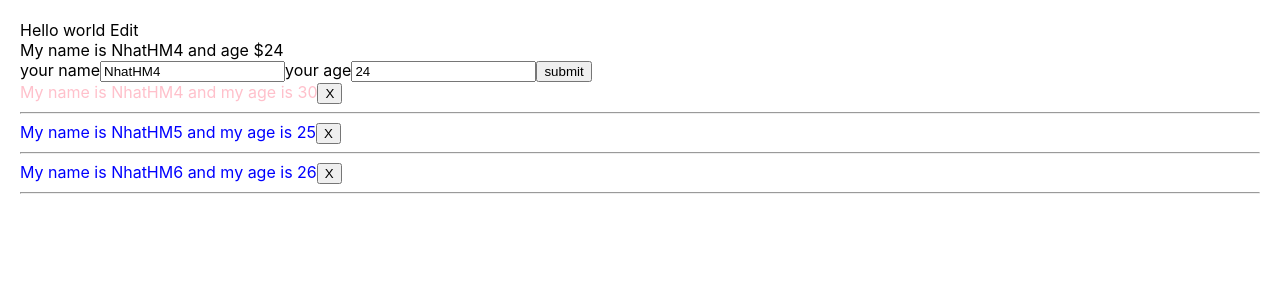
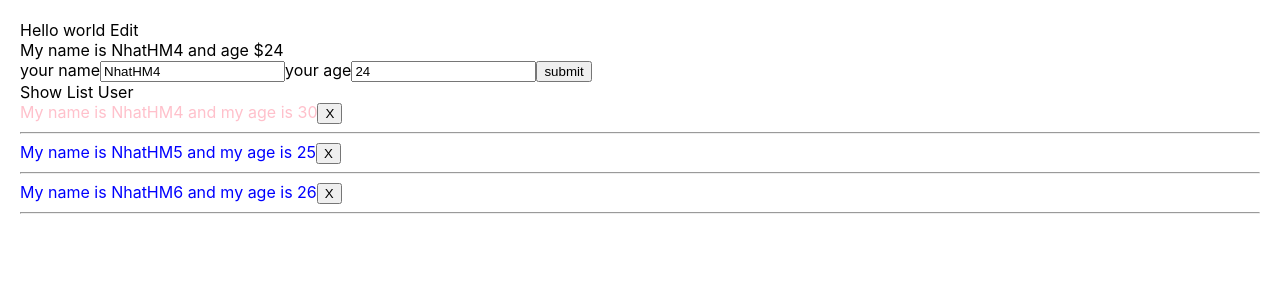
Before and after one commit to NhatHM4/reactjsBai1, a React (Create React App) app: page / in a window 1280 px wide. Shown: the top 300 px of the page. Built offline with nearby package versions, Linux system fonts and the light colour scheme.

Commit message:
convert class to function component

```diff
--- a/src/components/AddUserInfo.js
+++ b/src/components/AddUserInfo.js
@@ -1,55 +1,49 @@
 import React from "react";
-
-class AddUserInfor extends React.Component{
-
-    state = {
-        name: "NhatHM4",
-        address: "DB",
-        age: 24,
-      };
+import { useState } from 'react';
 
 
+const AddUserInfor = (props)=>{
 
-      handleOnChangeInput = (event)=>{
+  const [name , setName] = useState("NhatHM4")
+  const [age , setAge] = useState("24")
+
+
+  const handleOnChangeInput = (event)=>{
     let name =event.target.value
-                    this.setState({
-                      name : name
-                    })
+    setName(name)
   }
 
-      handleOnChangeAge = (event)=>{
-        this.setState({
-          age : event.target.value
-        })
+  const handleOnChangeAge = (event)=>{
+    setAge(event.target.value)
   }
 
 
-      handleOnSubmit = (event)=>{
+  const handleOnSubmit = (event)=>{
     event.preventDefault()
-        this.props.addNewUserInfor(
+    props.addNewUserInfor(
       {
         id: Math.floor((Math.random()*100) + 1),
-            name : this.state.name,
-            age : this.state.age,
+        name : name,
+        age : age,
         flag :true
       }
     );
   }
 
-    render(){
+
     return (
         <div>
-            My name is {this.state.name} and age ${this.state.age}
-            <form onSubmit={ (event) => this.handleOnSubmit(event)}>
+        My name is {name} and age ${age}
+        <form onSubmit={ (event) => handleOnSubmit(event)}>
           <label>your name</label>
-              <input value={this.state.name} id="name" type = "text" onChange={(event)=>{this.handleOnChangeInput(event)}}/>
+          <input value={name} id="name" type = "text" onChange={(event)=>{handleOnChangeInput(event)}}/>
           <label>your age</label>
-              <input value={this.state.age} id="name" type = "text" onChange={(event)=>{this.handleOnChangeAge(event)}}/>
+          <input value={age} id="name" type = "text" onChange={(event)=>{handleOnChangeAge(event)}}/>
           <button >submit</button>
         </form>
         </div>
     )
-    }
+
 }
 
 export default AddUserInfor
--- a/src/components/DisplayInfo.js
+++ b/src/components/DisplayInfo.js
@@ -1,60 +1,30 @@
 import React from "react";
+import { useState } from 'react';
 import "./DisplayInfor.scss";
-import logo from "./../logo.svg";
-
-// class DisplayInfo extends React.Component{
-
-//     handleDeleteUser = (userObject) =>{
-//         this.props.deleteUser(userObject)
-//     }
-
-//     render(){
-//        // destructuring array
-//        const listUserNone = this.props.listUsers;
-//         return(
-//             <div className="display-infro-container">
-
-//                 {
-//                 true && <div>
-//                     {
-//                     listUserNone.map((user)=> {
-//                         console.log(user)
-//                         return (
-//                                 <div key = {user.id}>
-//                                         <button onClick={()=>this.handleShowUserElement()}></button>
-//                                         {
-//                                             <div className={`${user.age>26?"red":"green"}`} >
-//                                                 <div>
-//                                                     My name is {user.name} and my age is {user.age}
-//                                                     <button onClick={() => this.handleDeleteUser(user)}>X</button>
-//                                                 </div>
-//                                                 <hr/>
-//                                             </div>
-//                                         }
-//                                 </div>
-//                                 )
-//                         })
-//                     }
-
-//                 </div>
-//                 }
-//             </div>
-//         )
-//     }
-// }
 
 const DisplayInfo = (props) => {
     // handleDeleteUser
   const handleDeleteUser = (userObject) => {
     props.deleteUser(userObject);
   };
-  const listUserNone = props.listUsers;
+
+  const {listUsers} = props;
   // destructuring array
+
+  const [isShowListUser, setIsShowListUser] = useState(true)
+
+  const handleOnClickShow= () =>{
+    setIsShowListUser(!isShowListUser)
+  }
+
   return (
     <div className="display-infro-container">
-      {true && (
         <div>
-          {listUserNone.map((user) => {
+            <span onClick={()=> handleOnClickShow()}> {isShowListUser ? "Show" : "Hide"} List User</span>
+        </div>
+      {isShowListUser && (
+        <div>
+          {listUsers.map((user) => {
             return (
               <div key={user.id}>
                 {
--- a/src/components/MyComponent.js
+++ b/src/components/MyComponent.js
@@ -1,38 +1,34 @@
 import React from "react";
 import DisplayInfo from "./DisplayInfo";
 import AddUserInfor from "./AddUserInfo";
-class MyComponent extends React.Component {
+import { useState } from 'react';
 
-  state = {
-    listUsers : [
-      { id : 1, name : "NhatHM4" , age : '30', flag : true} ,
-      { id : 2, name : "NhatHM5" , age : '25', flag : true} ,
-      { id : 3, name : "NhatHM6" , age : '26', flag : true}
-    ]
-  }
-  addNewUserInfor = (userObject)=>{
-    this.setState({
-      listUsers: [userObject,...this.state.listUsers]
-      })
+
+const MyComponent = () =>{
+
+  const [listUsers, setListUsers] = useState(
+        [
+          { id : 1, name : "NhatHM4" , age : '30', flag : true} ,
+          { id : 2, name : "NhatHM5" , age : '25', flag : true} ,
+          { id : 3, name : "NhatHM6" , age : '26', flag : true}
+        ]
+  )
+  const addNewUserInfor = (userObject)=>{
+    setListUsers([userObject, ...listUsers])
   }
 
-  deleteUser = (userObject) =>{
-    this.setState({
-      listUsers : this.state.listUsers.filter((item)=>{
-        return item.id !== userObject.id
-      })
-    })
+  const deleteUser = (userObject) =>{
+    setListUsers(listUsers.filter((item) => item.id !== userObject.id))
+
   }
 
   // JSX
-  render() {
     return (
         <>
-            <AddUserInfor addNewUserInfor={this.addNewUserInfor}/>
-            <DisplayInfo listUsers = {this.state.listUsers} deleteUser = {this.deleteUser}/>
+            <AddUserInfor addNewUserInfor={addNewUserInfor}/>
+            <DisplayInfo listUsers = {listUsers} deleteUser = {deleteUser}/>
         </>
     );
-  }
 }
 
 export default MyComponent;
```
Lines whose indentation alone changed are shown as unchanged.
